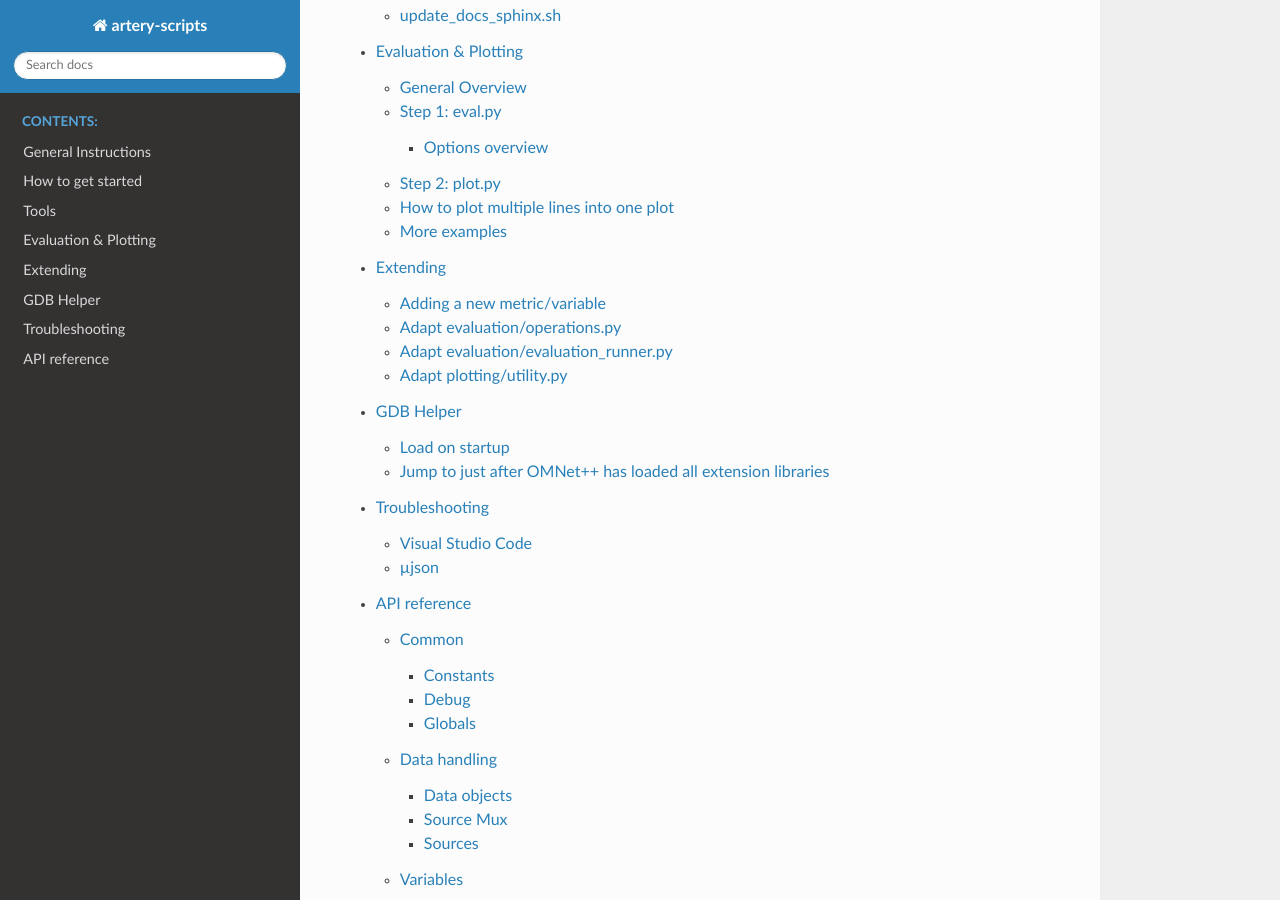
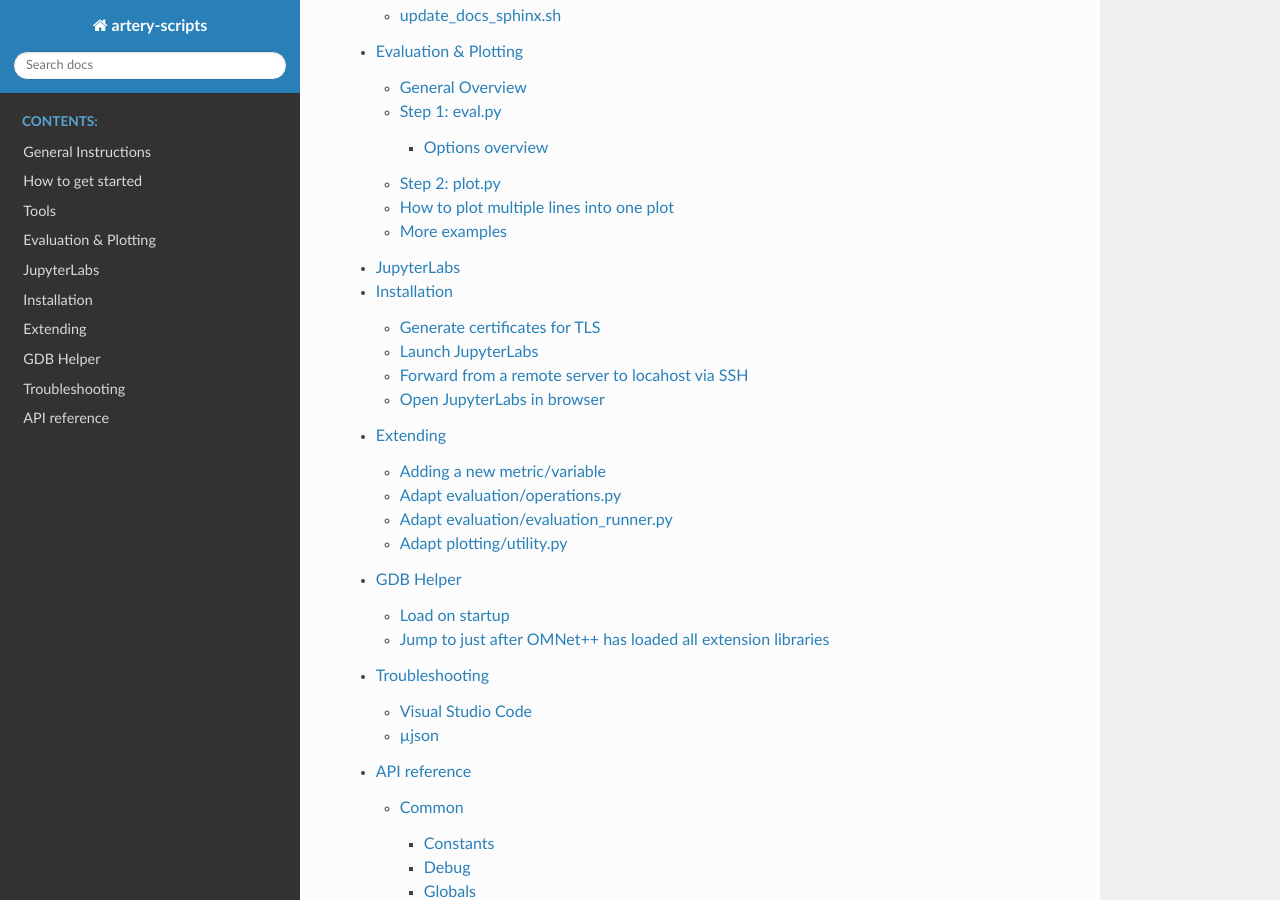
Before and after one commit to ibr-cm/ions, a Sphinx documentation site: the page built from doc/source/index.rst, in a window 1280 px wide and 900 px high, scrolled down 661 px. Built offline with Sphinx 7.4.7 and the Read the Docs theme 2.0.0, drawn with Linux system fonts in a browser that asks for light colours; some of the changed lines change nothing that is shown.

Commit message:
Add documentation for using JupyterLabs

````diff
--- a/doc/source/index.rst
+++ b/doc/source/index.rst
@@ -20,6 +20,7 @@ running simulation studies with Artery.
     general.md
     tools.md
     evaluation_plotting.md
+    jupyter_labs.md
     extending.md
     gdb_helper.md
     troubleshooting.md
--- /dev/null
+++ b/doc/source/jupyter_labs.md
@@ -0,0 +1,42 @@
+## JupyterLabs
+
+Using JupyterLabs for exploring simulation result data is very much recommended.
+
+
+# Installation
+
+## Generate certificates for TLS
+Generate a self-signed certificate `jupyter.pem` and secret key `jupyter.key` in folder `~/.certs`:
+```
+./generate_cert.sh -d ~/.certs -n jupyter
+```
+Per default this is a RSA-4096 certificate, valid for 365 days.
+
+The script will call the `openssl` CLI tool, which will ask for some questions
+regarding the certificate's parameters, but none of those are critical, the
+values just have to be syntactically correct.
+It's still a good idea to use `localhost` as the CN (`Common Name`).
+
+
+## Launch JupyterLabs
+Launch JupyterLabs with (the port number might need to varied):
+```
+pipenv run jupyter lab --certfile=~/.certs/jupyter.pem --keyfile=~/.certs/jupyter.key --port 7777 --no-browser
+```
+This launches a server listening on `localhost` port `7777`.
+Note the URL outputted at the end. It contains the access token required for
+authenticating to the server.
+
+
+## Forward from a remote server to locahost via SSH
+```
+ssh -J hagau@x1.ibr.cs.tu-bs.de -L 7777:localhost:7777 hagau@i3.ibr.cs.tu-bs.de
+```
+This forward all TCP packets addressed to `localhost` port `7777` to host `localhost` port `7777` on host `i3.ibr.cs.tu-bs.de`
+
+
+## Open JupyterLabs in browser
+
+Open the URL outputted with the token in a browser and open
+`jupyter/jupyter_template.ipynb`.
+Create a copy of the template.
````
